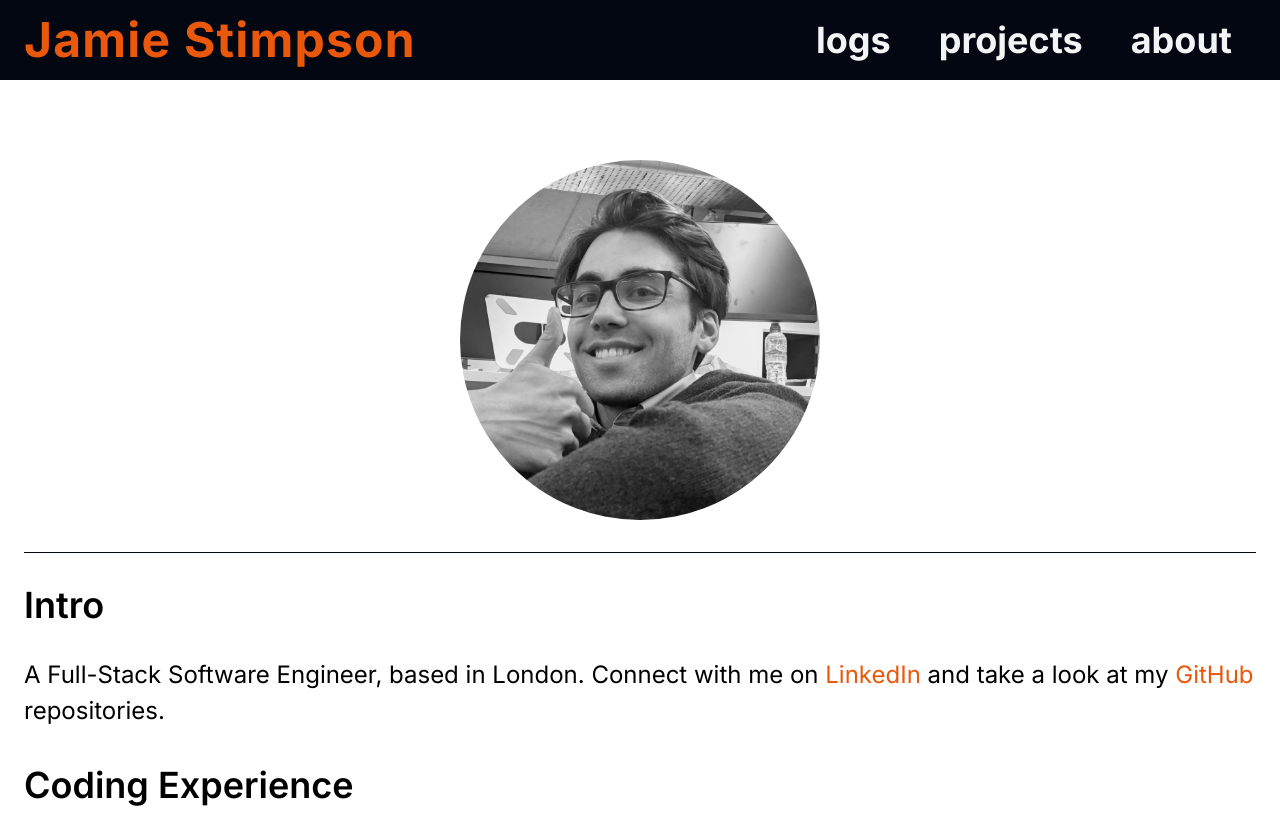
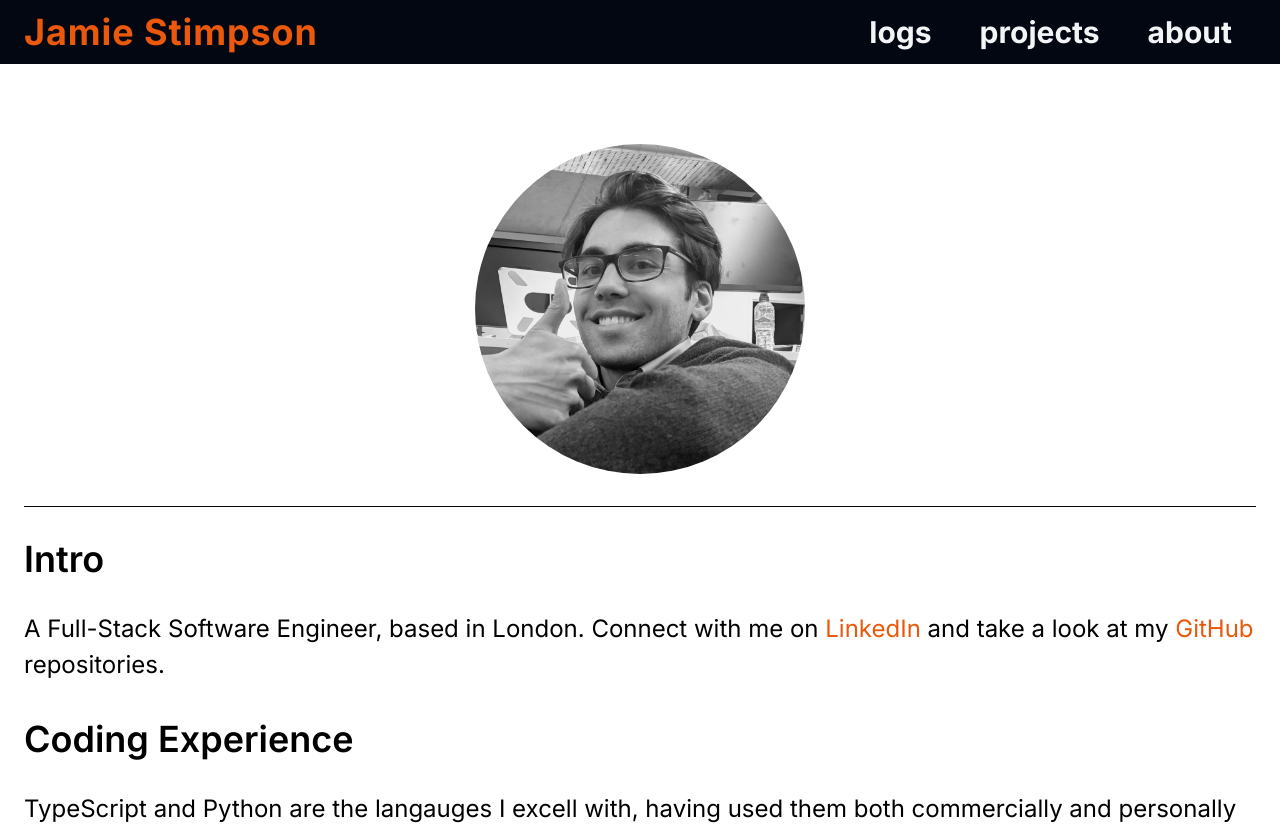
Before and after one commit to Jamnic98/jstimpson-client, a Next.js app: page /about in a window 1280 px wide. Shown: the top 825 px of the page. Built offline with nearby package versions, Linux system fonts and the light colour scheme.

Commit message:
update styles

```diff
--- a/src/app/about/page.tsx
+++ b/src/app/about/page.tsx
@@ -9,7 +9,7 @@ import {
   PERSONAL_GITHUB_URL,
 } from 'utils/constants'
 
-const aboutMePhotoDimensions = { width: 360, height: 360 }
+const aboutMePhotoDimensions = { width: 330, height: 330 }
 
 export const metadata: Metadata = {
   title: 'About Me',
--- a/src/app/layout.tsx
+++ b/src/app/layout.tsx
@@ -27,7 +27,7 @@ export default function RootLayout({
             ))}
           </nav>
         </Header>
-        <main className="container mx-auto max-w-screen-2xl px-6">{children}</main>
+        <main className="container mx-auto max-w-screen-xl px-6">{children}</main>
         <Footer />
       </body>
     </html>
--- a/src/components/Header/Header.tsx
+++ b/src/components/Header/Header.tsx
@@ -6,10 +6,10 @@ export interface HeaderProps {
 }
 
 export const Header: React.FC<HeaderProps> = ({ children }) => (
-  <div id="header" className="top-0 z-10 h-20 bg-gray-950" aria-label="header">
+  <div id="header" className="top-0 z-10 h-16 bg-gray-950" aria-label="header">
     <div
       id="header-content"
-      className="container mx-auto flex h-full max-w-screen-2xl items-center justify-between px-6"
+      className="container mx-auto flex h-full max-w-screen-xl items-center justify-between px-6"
     >
       {children}
     </div>
--- a/src/components/MenuToggle/MenuToggle.tsx
+++ b/src/components/MenuToggle/MenuToggle.tsx
@@ -21,7 +21,7 @@ export const MenuToggle: React.FC<MenuToggleProps> = ({ clickFunction }) => {
     <div
       id="menu-toggle"
       onClick={handleOnClick}
-      className="block h-fit w-fit cursor-pointer text-5xl text-neutral hover:text-neutral-light md:hidden"
+      className="block h-fit w-fit cursor-pointer text-4xl text-neutral hover:text-neutral-light md:hidden"
       aria-label="menu toggle"
     >
       {isOpen ? <FaTimes /> : <FaBars />}
--- a/src/components/NavLink/NavLink.tsx
+++ b/src/components/NavLink/NavLink.tsx
@@ -21,7 +21,7 @@ export const NavLink: React.FC<NavlinkProps> = ({ navlinkObj /* , onClick: handl
     <Link
       href={url}
       // onClick={handleClick}
-      className="flex items-center justify-center px-6 text-4xl font-bold text-neutral-light hover:bg-orange-600"
+      className="flex items-center justify-center px-6 text-3xl font-bold text-neutral-light hover:bg-orange-600"
     >
       {label}
     </Link>
--- a/src/components/NavLogo/NavLogo.tsx
+++ b/src/components/NavLogo/NavLogo.tsx
@@ -15,7 +15,7 @@ export const NavLogo: React.FC<NavLogoProps> = ({ linkURL = '/' }) => {
 
   return (
     <Link
-      className="text-5xl font-bold tracking-wide text-orange-600 transition-colors duration-300 ease-in-out hover:text-neutral"
+      className="text-4xl font-bold tracking-wide text-orange-600 transition-colors duration-300 ease-in-out hover:text-neutral"
       href={linkURL}
     >
       {width && (width >= MOBILE_SCREEN_WIDTH ? 'Jamie Stimpson' : 'JS')}
```
Also changed, not shown: 1 other file (tests, documents, lock files or other folders).
